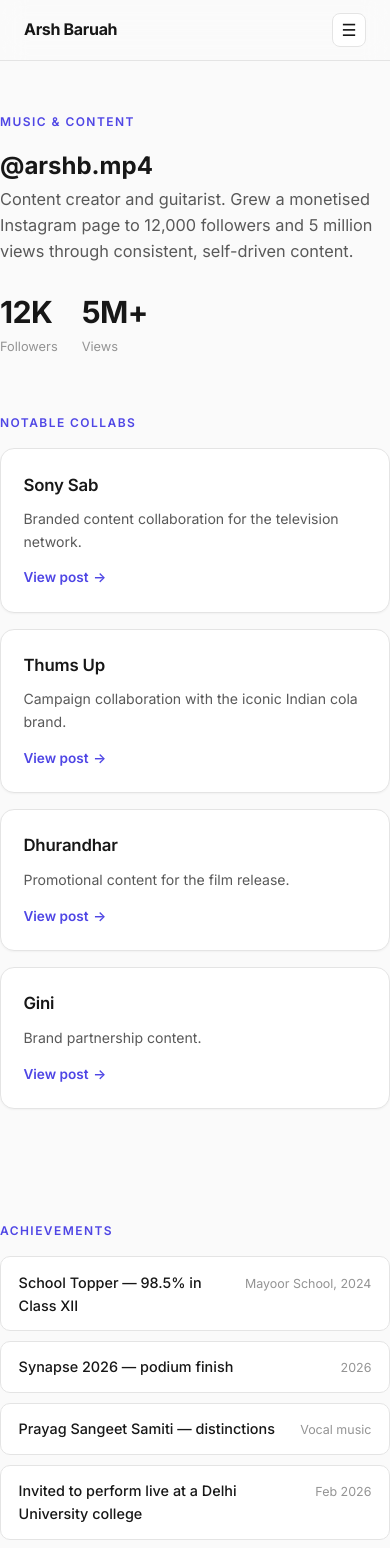
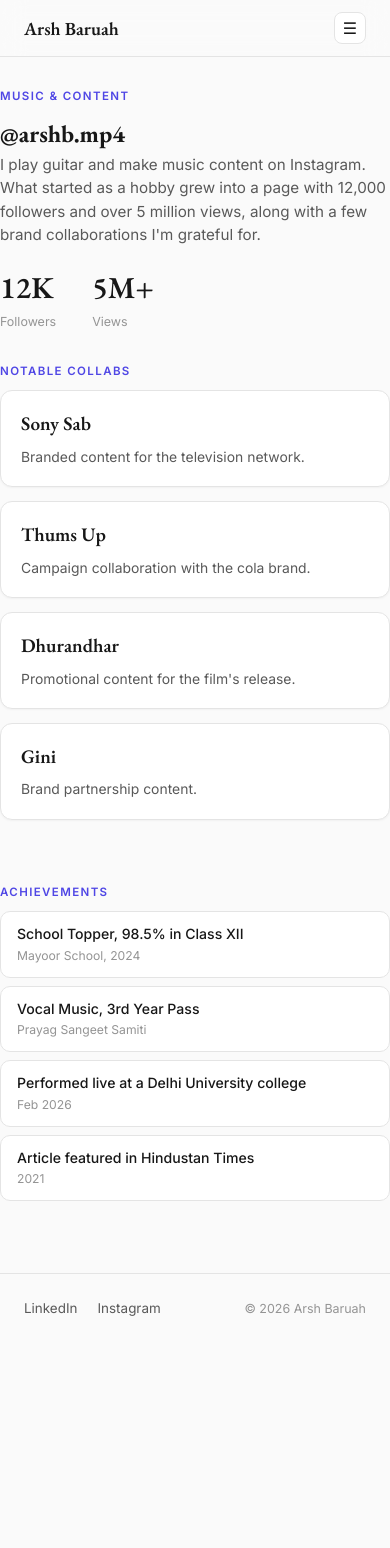
Before and after one commit to arshbaruah/Portfolio, a React (Vite) app: page /music in a window 390 px wide. Shown: the top 1548 px of the page. After the commit the page ends 1343 px from the top, so only its background shows below. Built offline with nearby package versions, Linux system fonts and the light colour scheme.

Commit message:
Compact layout, EB Garamond, restructured homepage, humbler copy, updated internships

```diff
--- a/index.html
+++ b/index.html
@@ -9,7 +9,7 @@
     <link rel="preconnect" href="https://fonts.googleapis.com" />
     <link rel="preconnect" href="https://fonts.gstatic.com" crossorigin />
     <link
-      href="https://fonts.googleapis.com/css2?family=Inter:wght@400;500;600;700&display=swap"
+      href="https://fonts.googleapis.com/css2?family=EB+Garamond:ital,wght@0,400;0,500;0,600;0,700;1,400&family=Inter:wght@400;500;600&display=swap"
       rel="stylesheet"
     />
     <script>
--- a/src/components/Footer.jsx
+++ b/src/components/Footer.jsx
@@ -8,9 +8,6 @@
           <a href={socials.linkedin} target="_blank" rel="noreferrer">
             LinkedIn
           </a>
-          <a href={socials.github} target="_blank" rel="noreferrer">
-            GitHub
-          </a>
           <a href={socials.instagram} target="_blank" rel="noreferrer">
             Instagram
           </a>
--- a/src/data.js
+++ b/src/data.js
@@ -1,82 +1,82 @@
 // ---------------------------------------------------------------------------
 // All site content lives here. Edit this file to update the portfolio.
-// Items marked TODO are drafted from the redesign brief — verify dates/links.
 // ---------------------------------------------------------------------------
 
 export const socials = {
   linkedin: "https://www.linkedin.com/in/arshbaruah/",
-  github: "https://github.com/arshbaruah",
   instagram: "https://www.instagram.com/arshb.mp4/",
   email: "arshbaruah85@gmail.com",
 };
 
 export const about = {
   tagline: ["Economics", "Finance", "Music", "Building Azat"],
-  bio: "I'm an Economics & Finance student at Shiv Nadar University, interested in event-driven investing, corporate finance, and technology. I'm currently building Azat, a subscription management startup, while growing a monetised Instagram page past 12,000 followers and 5 million views. Off the clock, I play guitar, debate, and organise events.",
-  highlights: [
-    "Secretary, Inspiria — SNIoE Business Club",
-    "Founder, Azat",
-    "Content Creator — 12K followers",
-  ],
+  currently: "Currently interning at The Body Shop and building Azat.",
+  bio: "I'm an Economics & Finance undergraduate at Shiv Nadar University (Class of 2028), curious about corporate finance, investing, and technology. These days I'm learning by building Azat, a subscription management app, and by creating music content that has somehow found an audience of 12,000 people. I also debate, volunteer, and help organise events on campus.",
+  education: "BSc Economics & Finance, Shiv Nadar University · Class of 2028",
+  cv: "/ArshBaruah_CV_Final.pdf",
 };
 
-export const featured = [
-  {
-    title: "The Body Shop + Voyita",
-    desc: "Market basket analysis and retail data science across two concurrent internships.",
+// Homepage preview sections
+export const home = {
+  career: {
+    intro: "Internships across banking, retail, and development work.",
+    items: [
+      { title: "The Body Shop (Quest Retail)", note: "Store analytics and market basket analysis" },
+      { title: "Voyita", note: "Founders' Office at a group travel startup" },
+      { title: "SMBC", note: "Finance intern, bank financial statement audit" },
+    ],
     link: "/internships",
-    linkLabel: "View internships",
+    linkLabel: "All internships",
   },
-  {
-    title: "Azat",
-    desc: "Subscription management platform for the Indian market, currently in development.",
+  personalProjects: {
+    intro: "Things I'm building and writing outside class.",
+    items: [
+      { title: "Azat", note: "Subscription management app, in development" },
+      { title: "The Inflection Point", note: "Peer stock analysis with friends" },
+    ],
     link: "/projects",
-    linkLabel: "View projects",
+    linkLabel: "All projects",
   },
-  {
-    title: "Music & Content",
-    desc: "Guitarist and creator — 12K followers, brand collabs with Sony Sab, Thums Up, and more.",
+  extracurriculars: {
+    intro: "Campus roles, music, and the occasional stage.",
+    items: [
+      { title: "Inspiria, The Business Club", note: "Secretary, SNIoE Business Conclave 2025" },
+      { title: "Entrepreneurship Cell", note: "Content Lead, launched the MVP Podcast" },
+      { title: "Music & content", note: "Guitarist and creator, brand collaborations" },
+    ],
     link: "/music",
-    linkLabel: "View music",
+    linkLabel: "Music & more",
   },
-];
+};
 
 export const internships = [
   {
-    role: "Data Analytics Intern", // TODO: confirm exact title
+    role: "Intern",
     org: "The Body Shop (Quest Retail)",
-    period: "May 2026 – Present", // TODO: confirm dates
+    period: "Jun 2026 – Aug 2026",
     current: true,
-    desc: "Working on retail analytics for The Body Shop's India operations. Built a market basket analysis pipeline to surface product affinities and inform cross-sell strategy.",
-    metric: "Market basket analysis using Python/mlxtend",
-    tech: ["Python", "Pandas", "mlxtend", "Scikit-learn"],
+    desc: "Created store visit reports and worked on store analytics, using AI to run market basket analysis. Analysed de-growth stage stores and helped put interventions in place to lift sales. To get a fuller picture of the FMCG sector, I also spent time with the marketing/branding and accounts/corporate finance teams.",
   },
   {
-    role: "Intern", // TODO: confirm exact title
+    role: "Founders' Office Intern",
     org: "Voyita",
-    period: "2026", // TODO: confirm dates
+    period: "2026",
     current: true,
-    desc: "Concurrent internship alongside The Body Shop role.", // TODO: add 2-3 sentence description
-    metric: null,
-    tech: ["Python", "Pandas"],
+    desc: "Voyita is a group travel management startup. I helped across operations, content, and marketing, and worked on bringing in sales qualified leads.",
   },
   {
     role: "Finance Intern",
     org: "Sumitomo Mitsui Banking Corporation (SMBC)",
     period: "May 2025 – Jul 2025",
     current: false,
-    desc: "Contributed to the ICFR segment of the bank's financial statement audit and co-developed a peer comparison benchmarking SMBC against competitor institutions. Delivered an executive summary of the Yes Bank crisis under the Managing Director's guidance.",
-    metric: "Nostro account reconciliation on Oracle",
-    tech: ["Excel", "Oracle", "Financial Research"],
+    desc: "Contributed to the ICFR segment of the bank's financial statement audit and co-developed a peer comparison benchmarking SMBC against other institutions. Prepared an executive summary of the Yes Bank crisis under the Managing Director's guidance, and practised Nostro account reconciliation on Oracle.",
   },
   {
     role: "Research Intern",
     org: "Grameen Foundation India",
     period: "Jun 2024 – Jul 2024",
     current: false,
-    desc: "Supported women entrepreneurs across Delhi on a JP Morgan-funded project, researching online marketing channels and developing strategies for key business challenges.",
-    metric: "JP Morgan-funded field project",
-    tech: ["Research", "Data Analysis", "Fieldwork"],
+    desc: "Supported women entrepreneurs across Delhi on a JP Morgan funded project, researching online marketing channels and helping develop strategies for their key business challenges.",
   },
 ];
 
@@ -84,32 +84,43 @@
   {
     title: "Azat",
     date: "Mar 2026 – Present",
-    desc: "Subscription management platform for the Indian market — track, manage, and cancel subscriptions in one place.",
+    desc: "A subscription management app for the Indian market. Started from a personal pain point around subscription overload; currently refining the MVP for an early user rollout.",
     status: "In development",
     tech: ["React", "Python", "Razorpay", "DPDP Act 2023 compliant"],
-    metric: "MVP rollout to early users planned",
-    link: null, // TODO: add demo link when live
-    linkLabel: "View demo",
   },
   {
     title: "The Inflection Point",
-    date: "2025 – Present", // TODO: confirm dates
-    desc: "Peer stock analysis initiative — collaborative equity research and idea discussion with fellow students.", // TODO: refine description
+    date: "2025 – Present",
+    desc: "A peer stock analysis initiative. A small group of us research and discuss equity ideas together, mostly as a way to learn valuation by doing.",
     status: "Active",
-    tech: ["Equity Research", "Valuation", "Financial Modelling"],
-    metric: null,
-    link: null, // TODO: add link if available
-    linkLabel: "Read more",
+    tech: ["Equity Research", "Valuation"],
   },
   {
     title: "MVP Podcast",
     date: "2024 – Present",
-    desc: "Launched the Entrepreneurship Cell's podcast; interviewed a founder whose agency helped startups raise $77M+.",
+    desc: "Launched the Entrepreneurship Cell's podcast. Our first guest was a founder whose agency has helped startups raise over $77M.",
     status: "Active",
-    tech: ["Content", "Interviewing", "Production"],
-    metric: "$77M+ raised by featured founder's clients",
-    link: null,
-    linkLabel: "Listen",
+    tech: ["Content", "Interviewing"],
+  },
+];
+
+// Learning programs and recognitions
+export const programs = [
+  {
+    title: "McKinsey Forward Program",
+    note: "Structured program on problem solving, communication, and adaptability.",
+  },
+  {
+    title: "IIM Udaipur Summer School",
+    note: "Completed the summer school with a Top 10% award.",
+  },
+  {
+    title: "Financial Markets (with Honours), Yale University",
+    note: "Online course, 2023.",
+  },
+  {
+    title: "Introduction to Corporate Finance, Wharton",
+    note: "Online course, 2024.",
   },
 ];
 
@@ -117,34 +128,17 @@
   handle: "@arshb.mp4",
   followers: "12K",
   views: "5M+",
-  blurb: "Content creator and guitarist. Grew a monetised Instagram page to 12,000 followers and 5 million views through consistent, self-driven content.",
+  blurb: "I play guitar and make music content on Instagram. What started as a hobby grew into a page with 12,000 followers and over 5 million views, along with a few brand collaborations I'm grateful for.",
   collabs: [
-    {
-      brand: "Sony Sab",
-      desc: "Branded content collaboration for the television network.", // TODO: 1-line detail
-      link: "https://www.instagram.com/arshb.mp4/", // TODO: link specific reel
-    },
-    {
-      brand: "Thums Up",
-      desc: "Campaign collaboration with the iconic Indian cola brand.",
-      link: "https://www.instagram.com/arshb.mp4/",
-    },
-    {
-      brand: "Dhurandhar",
-      desc: "Promotional content for the film release.",
-      link: "https://www.instagram.com/arshb.mp4/",
-    },
-    {
-      brand: "Gini",
-      desc: "Brand partnership content.",
-      link: "https://www.instagram.com/arshb.mp4/",
-    },
+    { brand: "Sony Sab", desc: "Branded content for the television network." },
+    { brand: "Thums Up", desc: "Campaign collaboration with the cola brand." },
+    { brand: "Dhurandhar", desc: "Promotional content for the film's release." },
+    { brand: "Gini", desc: "Brand partnership content." },
   ],
   achievements: [
-    { title: "School Topper — 98.5% in Class XII", note: "Mayoor School, 2024" },
-    { title: "Synapse 2026 — podium finish", note: "2026" }, // TODO: confirm detail
-    { title: "Prayag Sangeet Samiti — distinctions", note: "Vocal music" },
-    { title: "Invited to perform live at a Delhi University college", note: "Feb 2026" },
+    { title: "School Topper, 98.5% in Class XII", note: "Mayoor School, 2024" },
+    { title: "Vocal Music, 3rd Year Pass", note: "Prayag Sangeet Samiti" },
+    { title: "Performed live at a Delhi University college", note: "Feb 2026" },
     { title: "Article featured in Hindustan Times", note: "2021" },
   ],
 };
--- a/src/index.css
+++ b/src/index.css
@@ -11,8 +11,10 @@
   --accent: #4f46e5;
   --accent-soft: rgba(79, 70, 229, 0.08);
   --shadow: 0 1px 2px rgba(0, 0, 0, 0.04);
-  --shadow-hover: 0 8px 24px rgba(0, 0, 0, 0.09);
+  --shadow-hover: 0 6px 18px rgba(0, 0, 0, 0.08);
   --nav-bg: rgba(250, 250, 250, 0.82);
+  --serif: "EB Garamond", Georgia, serif;
+  --sans: "Inter", system-ui, -apple-system, sans-serif;
 }
 
 [data-theme="dark"] {
@@ -27,7 +29,7 @@
   --accent: #818cf8;
   --accent-soft: rgba(129, 140, 248, 0.1);
   --shadow: 0 1px 2px rgba(0, 0, 0, 0.4);
-  --shadow-hover: 0 8px 24px rgba(0, 0, 0, 0.5);
+  --shadow-hover: 0 6px 18px rgba(0, 0, 0, 0.45);
   --nav-bg: rgba(10, 10, 10, 0.82);
 }
 
@@ -43,12 +45,19 @@
 }
 
 body {
-  font-family: "Inter", system-ui, -apple-system, sans-serif;
+  font-family: var(--sans);
   background: var(--bg);
   color: var(--text);
-  line-height: 1.6;
+  line-height: 1.55;
   transition: background 0.3s ease, color 0.3s ease;
   -webkit-font-smoothing: antialiased;
+}
+
+h1,
+h2,
+h3 {
+  font-family: var(--serif);
+  letter-spacing: 0;
 }
 
 a {
@@ -63,14 +72,13 @@
 
 /* ---------- Layout ---------- */
 .container {
-  max-width: 960px;
+  max-width: 880px;
   margin: 0 auto;
   padding: 0 1.5rem;
 }
 
 .page {
-  padding: 7rem 0 4rem;
-  min-height: calc(100vh - 80px);
+  padding: 5.5rem 0 2.5rem;
   animation: pageIn 0.45s ease both;
 }
 
@@ -100,19 +108,19 @@
 }
 
 .nav-inner {
-  max-width: 960px;
+  max-width: 880px;
   margin: 0 auto;
   padding: 0 1.5rem;
-  height: 60px;
+  height: 56px;
   display: flex;
   align-items: center;
   justify-content: space-between;
 }
 
 .nav-logo {
-  font-weight: 700;
-  font-size: 1rem;
-  letter-spacing: -0.02em;
+  font-family: var(--serif);
+  font-weight: 600;
+  font-size: 1.15rem;
 }
 
 .nav-links {
@@ -122,9 +130,9 @@
 }
 
 .nav-link {
-  padding: 0.4rem 0.8rem;
+  padding: 0.35rem 0.75rem;
   border-radius: 8px;
-  font-size: 0.875rem;
+  font-size: 0.86rem;
   color: var(--text-mid);
   transition: color 0.2s, background 0.2s;
 }
@@ -142,8 +150,8 @@
 
 .theme-toggle {
   margin-left: 0.5rem;
-  width: 34px;
-  height: 34px;
+  width: 32px;
+  height: 32px;
   border-radius: 8px;
   border: 1px solid var(--border);
   background: var(--bg-card);
@@ -151,7 +159,7 @@
   display: flex;
   align-items: center;
   justify-content: center;
-  font-size: 0.95rem;
+  font-size: 0.9rem;
   transition: border-color 0.2s, color 0.2s, transform 0.2s;
 }
 
@@ -163,36 +171,31 @@
 
 .hamburger {
   display: none;
-  width: 34px;
-  height: 34px;
+  width: 32px;
+  height: 32px;
   border-radius: 8px;
   border: 1px solid var(--border);
   background: var(--bg-card);
   color: var(--text);
-  font-size: 1.05rem;
+  font-size: 1rem;
   align-items: center;
   justify-content: center;
 }
 
 /* ---------- Hero ---------- */
 .hero {
-  min-height: calc(100vh - 60px);
-  display: flex;
-  flex-direction: column;
-  justify-content: center;
-  padding: 4rem 0;
+  padding: 7rem 0 2.5rem;
 }
 
 .hero h1 {
-  font-size: clamp(2.5rem, 7vw, 4.25rem);
-  font-weight: 700;
-  letter-spacing: -0.03em;
-  line-height: 1.1;
+  font-size: clamp(2.6rem, 6.5vw, 3.8rem);
+  font-weight: 600;
+  line-height: 1.08;
 }
 
 .hero .tagline {
-  margin-top: 1rem;
-  font-size: clamp(1rem, 2.5vw, 1.2rem);
+  margin-top: 0.7rem;
+  font-size: clamp(0.95rem, 2.2vw, 1.1rem);
   color: var(--text-mid);
 }
 
@@ -201,16 +204,31 @@
   margin: 0 0.4rem;
 }
 
+.hero .currently {
+  margin-top: 0.6rem;
+  font-size: 0.88rem;
+  color: var(--text-dim);
+  font-style: italic;
+  font-family: var(--serif);
+  font-size: 1rem;
+}
+
+.hero-actions {
+  display: flex;
+  gap: 0.75rem;
+  margin-top: 1.6rem;
+  flex-wrap: wrap;
+}
+
 .cta {
   display: inline-flex;
   align-items: center;
   gap: 0.5rem;
-  margin-top: 2.25rem;
-  padding: 0.7rem 1.5rem;
+  padding: 0.55rem 1.2rem;
   border-radius: 10px;
   background: var(--text);
   color: var(--bg);
-  font-size: 0.9rem;
+  font-size: 0.86rem;
   font-weight: 600;
   border: none;
   width: fit-content;
@@ -230,60 +248,115 @@
 
 /* ---------- Sections ---------- */
 .section {
-  padding: 3.5rem 0;
+  padding: 2rem 0;
 }
 
 .section-label {
-  font-size: 0.75rem;
+  font-size: 0.72rem;
   font-weight: 600;
   letter-spacing: 0.12em;
   text-transform: uppercase;
   color: var(--accent);
-  margin-bottom: 1rem;
+  margin-bottom: 0.6rem;
 }
 
 .section h2 {
-  font-size: 1.6rem;
-  font-weight: 700;
-  letter-spacing: -0.02em;
-  margin-bottom: 1.25rem;
+  font-size: 1.75rem;
+  font-weight: 600;
+  margin-bottom: 0.9rem;
 }
 
 .bio {
-  font-size: 1.02rem;
+  font-size: 0.95rem;
   color: var(--text-mid);
   max-width: 640px;
 }
 
-.highlights {
-  display: flex;
-  flex-wrap: wrap;
-  gap: 0.6rem;
-  margin-top: 1.5rem;
+.edu-line {
+  margin-top: 0.8rem;
+  font-size: 0.85rem;
+  color: var(--text-dim);
 }
 
-.highlight-pill {
-  padding: 0.45rem 0.9rem;
-  border-radius: 999px;
+/* ---------- Home preview sections ---------- */
+.preview-block {
+  padding: 1.4rem 0;
+  border-top: 1px solid var(--border);
+}
+
+.preview-block h2 {
+  font-size: 1.5rem;
+  font-weight: 600;
+}
+
+.preview-block .intro {
+  font-size: 0.88rem;
+  color: var(--text-mid);
+  margin-top: 0.15rem;
+}
+
+.list-rows {
+  margin-top: 0.9rem;
+  display: grid;
+  gap: 0.45rem;
+}
+
+.list-row {
+  display: flex;
+  align-items: baseline;
+  justify-content: space-between;
+  gap: 1rem;
+  padding: 0.65rem 0.9rem;
   border: 1px solid var(--border);
+  border-radius: 10px;
   background: var(--bg-card);
-  font-size: 0.82rem;
-  color: var(--text-mid);
+  transition: border-color 0.2s, transform 0.2s, box-shadow 0.2s;
+}
+
+.list-row:hover {
+  border-color: var(--border-strong);
+  transform: translateX(3px);
+  box-shadow: var(--shadow);
+}
+
+.list-row .r-title {
+  font-size: 0.9rem;
   font-weight: 500;
+}
+
+.list-row .r-note {
+  font-size: 0.8rem;
+  color: var(--text-dim);
+  text-align: right;
+}
+
+.more-link {
+  display: inline-flex;
+  align-items: center;
+  gap: 0.35rem;
+  margin-top: 0.8rem;
+  font-size: 0.85rem;
+  font-weight: 600;
+  color: var(--accent);
+  transition: gap 0.2s;
+}
+
+.more-link:hover {
+  gap: 0.6rem;
 }
 
 /* ---------- Cards ---------- */
 .card-grid {
   display: grid;
-  grid-template-columns: repeat(auto-fill, minmax(260px, 1fr));
-  gap: 1rem;
+  grid-template-columns: repeat(auto-fill, minmax(250px, 1fr));
+  gap: 0.9rem;
 }
 
 .card {
   background: var(--bg-card);
   border: 1px solid var(--border);
-  border-radius: 14px;
-  padding: 1.4rem;
+  border-radius: 12px;
+  padding: 1.1rem 1.25rem;
   box-shadow: var(--shadow);
   transition: transform 0.22s ease, box-shadow 0.22s ease, border-color 0.22s ease;
   display: flex;
@@ -297,106 +370,98 @@
 }
 
 .card h3 {
-  font-size: 1.05rem;
+  font-size: 1.2rem;
   font-weight: 600;
-  letter-spacing: -0.01em;
 }
 
 .card .card-meta {
-  font-size: 0.78rem;
+  font-size: 0.76rem;
   color: var(--text-dim);
-  margin-top: 0.2rem;
+  margin-top: 0.15rem;
 }
 
 .card p.desc {
-  font-size: 0.88rem;
+  font-size: 0.87rem;
   color: var(--text-mid);
-  margin-top: 0.6rem;
+  margin-top: 0.5rem;
   flex: 1;
 }
 
-.card .metric {
-  margin-top: 0.8rem;
-  font-size: 0.8rem;
-  color: var(--accent);
-  font-weight: 500;
-}
-
-.card-link {
-  margin-top: 0.9rem;
-  font-size: 0.85rem;
-  font-weight: 600;
-  color: var(--accent);
-  display: inline-flex;
-  align-items: center;
-  gap: 0.3rem;
-  transition: gap 0.2s;
-}
-
-.card:hover .card-link {
-  gap: 0.55rem;
-}
-
-/* ---------- Tags ---------- */
+/* ---------- Tags (projects only) ---------- */
 .tags {
   display: flex;
   flex-wrap: wrap;
-  gap: 0.4rem;
-  margin-top: 0.9rem;
+  gap: 0.35rem;
+  margin-top: 0.75rem;
 }
 
 .tag {
-  font-size: 0.7rem;
+  font-size: 0.68rem;
   font-weight: 500;
-  padding: 0.2rem 0.6rem;
+  padding: 0.16rem 0.55rem;
   border-radius: 6px;
   background: var(--bg-subtle);
   color: var(--text-mid);
   border: 1px solid var(--border);
 }
 
-/* ---------- Timeline (internships) ---------- */
-.timeline {
-  position: relative;
-  padding-left: 1.75rem;
+/* ---------- Experience list (internships) ---------- */
+.job-list {
+  display: grid;
+  gap: 0.75rem;
+  margin-top: 1.25rem;
 }
 
-.timeline::before {
-  content: "";
-  position: absolute;
-  left: 6px;
-  top: 8px;
-  bottom: 8px;
-  width: 2px;
-  background: var(--border);
+.job {
+  background: var(--bg-card);
+  border: 1px solid var(--border);
+  border-radius: 12px;
+  padding: 1.1rem 1.3rem;
+  box-shadow: var(--shadow);
+  transition: transform 0.22s ease, box-shadow 0.22s ease, border-color 0.22s ease;
 }
 
-.timeline-item {
-  position: relative;
-  padding-bottom: 2rem;
+.job:hover {
+  transform: translateY(-2px);
+  box-shadow: var(--shadow-hover);
+  border-color: var(--border-strong);
 }
 
-.timeline-item::before {
-  content: "";
-  position: absolute;
-  left: -1.75rem;
-  top: 8px;
-  width: 14px;
-  height: 14px;
-  border-radius: 50%;
-  background: var(--bg);
-  border: 3px solid var(--accent);
-  transform: translateX(0);
+.job .job-head {
+  display: flex;
+  align-items: baseline;
+  justify-content: space-between;
+  gap: 1rem;
+  flex-wrap: wrap;
 }
 
-.timeline-item:last-child {
-  padding-bottom: 0;
+.job h3 {
+  font-size: 1.2rem;
+  font-weight: 600;
 }
 
-/* ---------- Achievements list ---------- */
+.job .job-period {
+  font-size: 0.78rem;
+  color: var(--text-dim);
+  white-space: nowrap;
+}
+
+.job .job-role {
+  font-size: 0.82rem;
+  color: var(--text-mid);
+  margin-top: 0.1rem;
+}
+
+.job p.desc {
+  font-size: 0.87rem;
+  color: var(--text-mid);
+  margin-top: 0.55rem;
+}
+
+/* ---------- Achievements / simple lists ---------- */
 .achieve-list {
   display: grid;
-  gap: 0.6rem;
+  gap: 0.5rem;
 }
 
 .achieve-item {
@@ -404,7 +469,7 @@
   align-items: baseline;
   justify-content: space-between;
   gap: 1rem;
-  padding: 0.85rem 1.1rem;
+  padding: 0.7rem 1rem;
   border: 1px solid var(--border);
   border-radius: 10px;
   background: var(--bg-card);
@@ -417,12 +482,12 @@
 }
 
 .achieve-item .a-title {
-  font-size: 0.9rem;
+  font-size: 0.88rem;
   font-weight: 500;
 }
 
 .achieve-item .a-note {
-  font-size: 0.78rem;
+  font-size: 0.76rem;
   color: var(--text-dim);
   white-space: nowrap;
 }
@@ -430,27 +495,44 @@
 /* ---------- Stats ---------- */
 .stats {
   display: flex;
-  gap: 2.5rem;
+  gap: 2.25rem;
   flex-wrap: wrap;
-  margin-top: 1.5rem;
+  margin-top: 1.1rem;
 }
 
 .stat .num {
+  font-family: var(--serif);
   font-size: 1.9rem;
-  font-weight: 700;
-  letter-spacing: -0.02em;
+  font-weight: 600;
 }
 
 .stat .lbl {
-  font-size: 0.8rem;
+  font-size: 0.78rem;
   color: var(--text-dim);
+}
+
+/* ---------- Contact ---------- */
+.contact {
+  padding: 2rem 0 2.5rem;
+  border-top: 1px solid var(--border);
+}
+
+.contact p {
+  font-size: 0.92rem;
+  color: var(--text-mid);
+  max-width: 560px;
+}
+
+.contact a {
+  color: var(--accent);
+  font-weight: 500;
 }
 
 /* ---------- Reveal animation ---------- */
 .reveal {
   opacity: 0;
-  transform: translateY(18px);
-  transition: opacity 0.6s ease, transform 0.6s ease;
+  transform: translateY(14px);
+  transition: opacity 0.55s ease, transform 0.55s ease;
 }
 
 .reveal.visible {
@@ -472,11 +554,11 @@
 /* ---------- Footer ---------- */
 .footer {
   border-top: 1px solid var(--border);
-  padding: 2rem 0;
+  padding: 1.5rem 0;
 }
 
 .footer-inner {
-  max-width: 960px;
+  max-width: 880px;
   margin: 0 auto;
   padding: 0 1.5rem;
   display: flex;
@@ -492,7 +574,7 @@
 }
 
 .footer .social a {
-  font-size: 0.85rem;
+  font-size: 0.84rem;
   color: var(--text-mid);
   transition: color 0.2s;
 }
@@ -502,7 +584,7 @@
 }
 
 .footer .copy {
-  font-size: 0.8rem;
+  font-size: 0.78rem;
   color: var(--text-dim);
 }
 
@@ -515,15 +597,15 @@
   .nav-links {
     display: none;
     position: absolute;
-    top: 60px;
+    top: 56px;
     left: 0;
     right: 0;
     flex-direction: column;
     align-items: stretch;
     background: var(--bg);
     border-bottom: 1px solid var(--border);
-    padding: 0.75rem 1.5rem 1rem;
-    gap: 0.25rem;
+    padding: 0.6rem 1.5rem 0.9rem;
+    gap: 0.2rem;
   }
 
   .nav-links.open {
@@ -531,16 +613,28 @@
   }
 
   .nav-link {
-    padding: 0.7rem 0.8rem;
+    padding: 0.6rem 0.75rem;
   }
 
   .theme-toggle {
     margin-left: 0;
-    margin-top: 0.5rem;
+    margin-top: 0.4rem;
     width: 100%;
   }
 
-  .stats {
-    gap: 1.5rem;
+  .hero {
+    padding: 5.5rem 0 2rem;
+  }
+
+  .list-row,
+  .achieve-item {
+    flex-direction: column;
+    gap: 0.1rem;
+  }
+
+  .list-row .r-note,
+  .achieve-item .a-note {
+    text-align: left;
+    white-space: normal;
   }
 }
--- a/src/pages/Music.jsx
+++ b/src/pages/Music.jsx
@@ -33,19 +33,10 @@
         <div className="card-grid">
           {music.collabs.map((c) => (
             <Reveal key={c.brand}>
-              <a
-                href={c.link}
-                target="_blank"
-                rel="noreferrer"
-                className="card"
-                style={{ height: "100%" }}
-              >
+              <div className="card" style={{ height: "100%" }}>
                 <h3>{c.brand}</h3>
                 <p className="desc">{c.desc}</p>
-                <span className="card-link">
-                  View post <span aria-hidden>→</span>
-                </span>
-              </a>
+              </div>
             </Reveal>
           ))}
         </div>
```
Also changed, not shown: src/pages/Home.jsx (+58 -28 lines), src/pages/Internships.jsx (+26 -19 lines), src/pages/Projects.jsx (+2 -13 lines).
